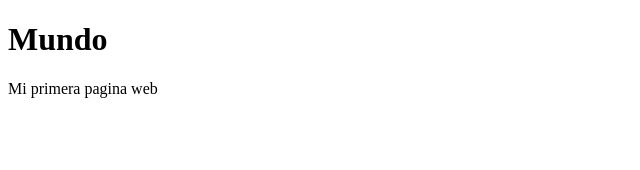
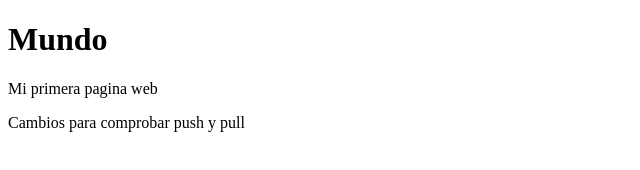
Before and after one commit to mateocarcelen/Repositorio_casa, a plain HTML site: page index.html in a window 1280 px wide. Shown: the whole page, without its empty margins (0-640 px from the left). Drawn offline with Linux system fonts and the light colour scheme.

Commit message:
Agregando cambios en index

```diff
--- a/index.html
+++ b/index.html
@@ -8,5 +8,6 @@
 <body>
     <h1> Mundo</h1>
     <p> Mi primera pagina web  </p>
+        <p> Cambios para comprobar push y pull  </p>
 </body>
 </html>
```
